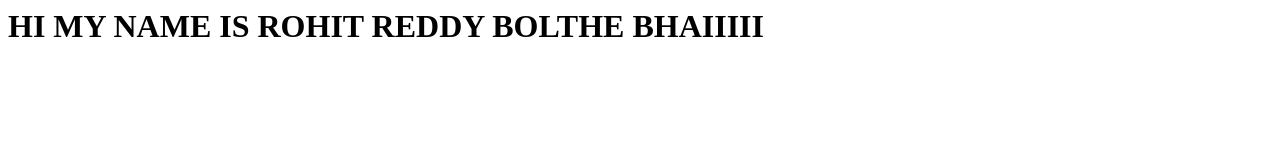
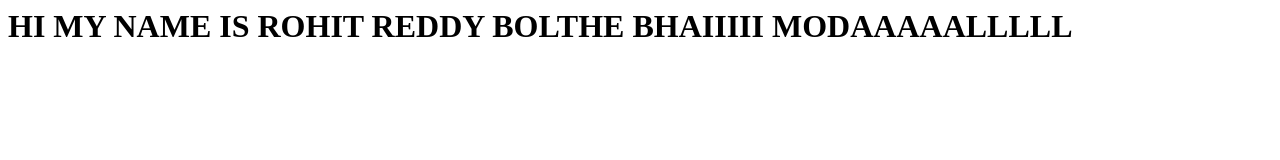
Before and after one commit to Rohitsontamu/jenkins-cicd, a plain HTML site: page index.html in a window 1280 px wide. Drawn offline with Linux system fonts and the light colour scheme.

Commit message:
Update index.html

```diff
--- a/index.html
+++ b/index.html
@@ -1 +1 @@
-<h1>HI MY NAME IS ROHIT REDDY BOLTHE BHAIIIII </h1>
+<h1>HI MY NAME IS ROHIT REDDY BOLTHE BHAIIIII MODAAAAALLLLL </h1>
```
